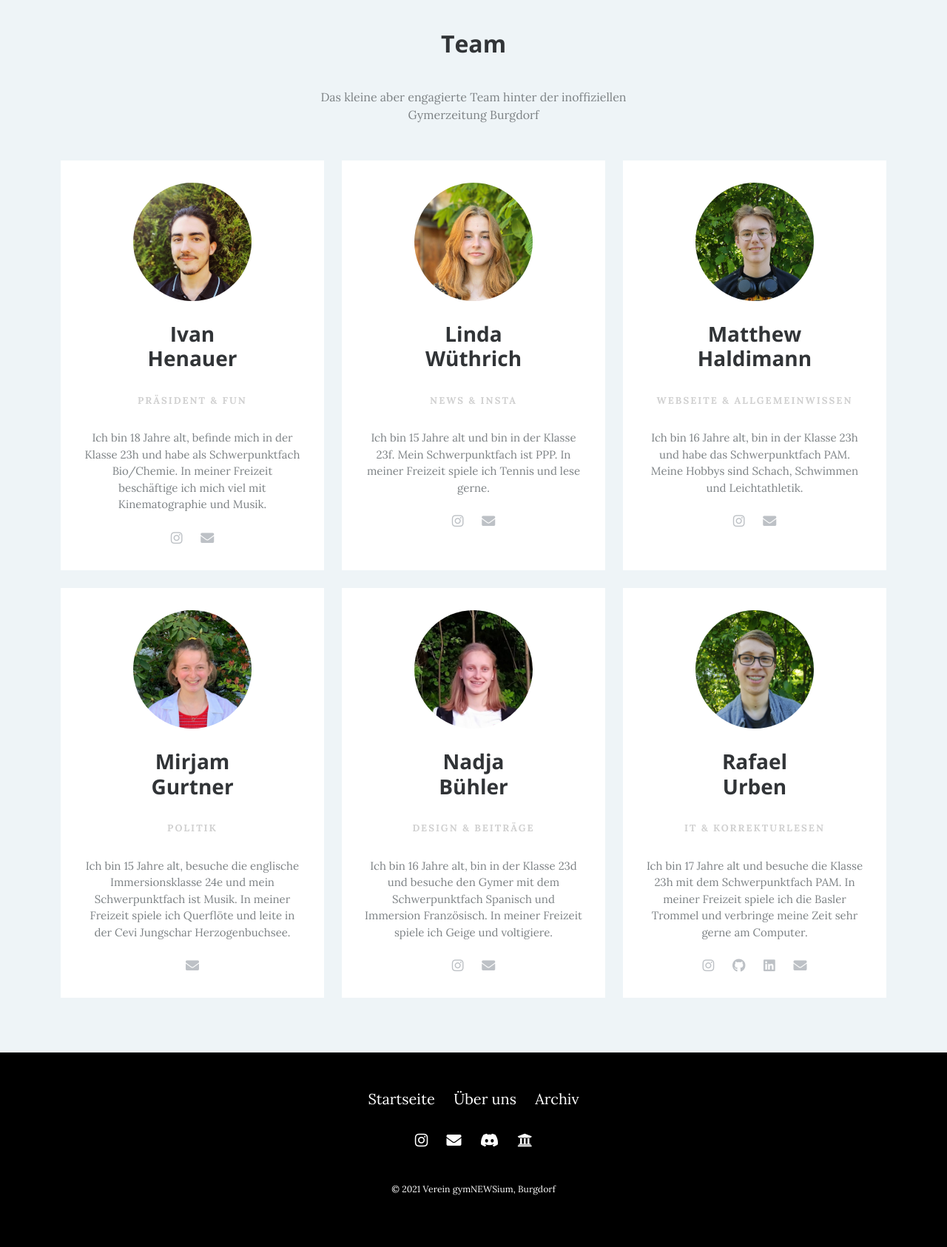
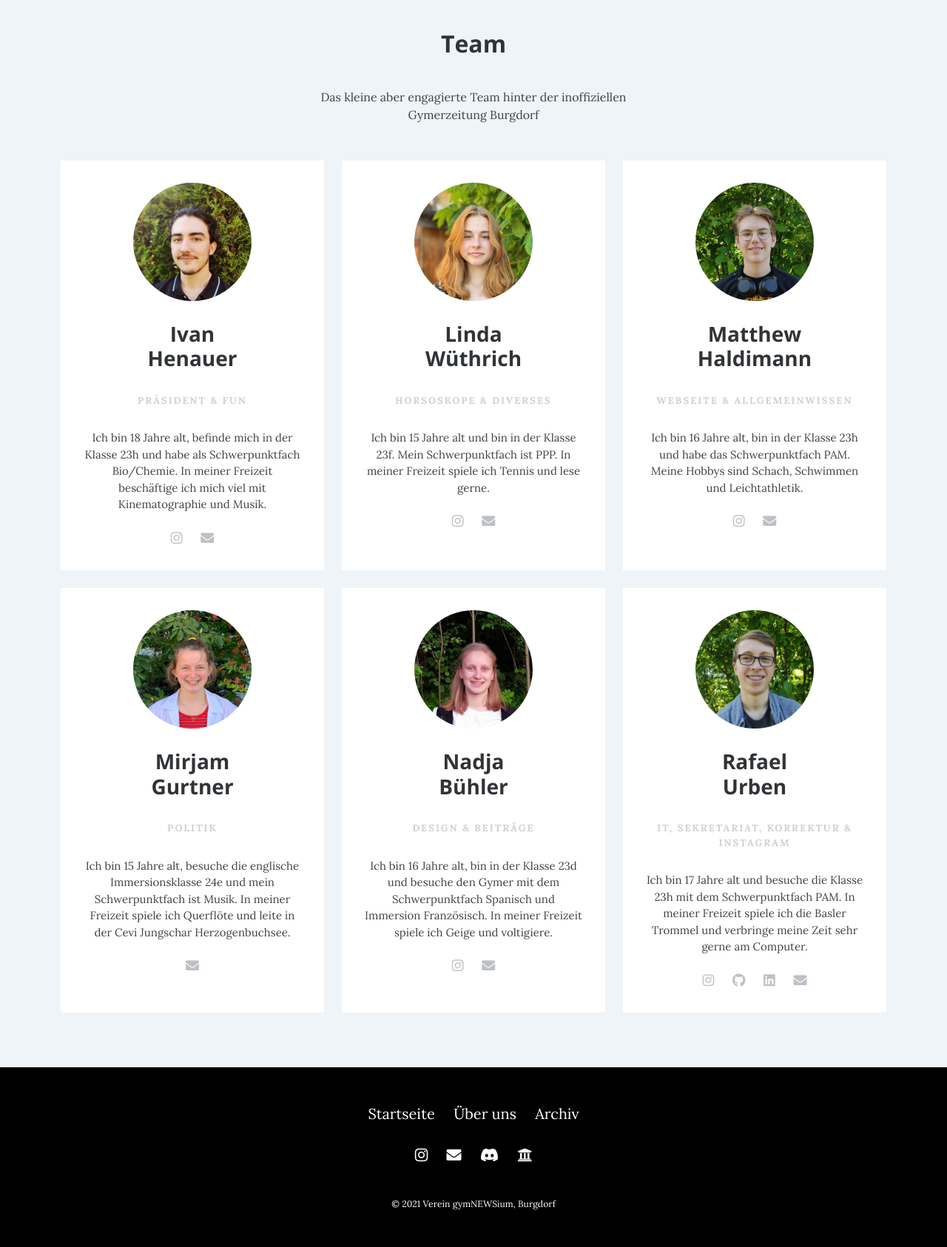
Before and after one commit to gymnewsium/gymnewsium.github.io, a Jekyll site: the page built from pages/about.html, in a window 1280 px wide. Shown: the part 532-2218 px from the top of the page at 74% size. Built offline with Jekyll 4.4.1, drawn with Linux system fonts in a browser that asks for light colours; nearby versions of some CDN libraries.

Commit message:
Updated team

```diff
--- a/_data/team.yml
+++ b/_data/team.yml
@@ -23,7 +23,7 @@ ivanhenauer:
   image: Ivan Henauer.jpg
 lindawüthrich:
   name: Linda Wüthrich
-  position: News & Insta
+  position: Horsoskope & Diverses
   bio: |
     Ich bin 15 Jahre alt und bin in der Klasse 23f.
     Mein Schwerpunktfach ist PPP.
@@ -77,7 +77,7 @@ nadjabühler:
   image: Nadja Bühler.jpg
 rafaelurben:
   name: Rafael Urben
-  position: IT & Korrekturlesen
+  position: IT, Sekretariat, Korrektur & Instagram
   bio: |
     Ich bin 17 Jahre alt und besuche die Klasse 23h mit dem Schwerpunktfach PAM.
     In meiner Freizeit spiele ich die Basler Trommel und verbringe meine Zeit sehr gerne am Computer.
--- a/assets/css/Team-Boxed.css
+++ b/assets/css/Team-Boxed.css
@@ -5,7 +5,7 @@
 }
 
 .team-boxed p {
-  color: #7d8285;
+  color: #424242;
 }
 
 .team-boxed h2 {
```
